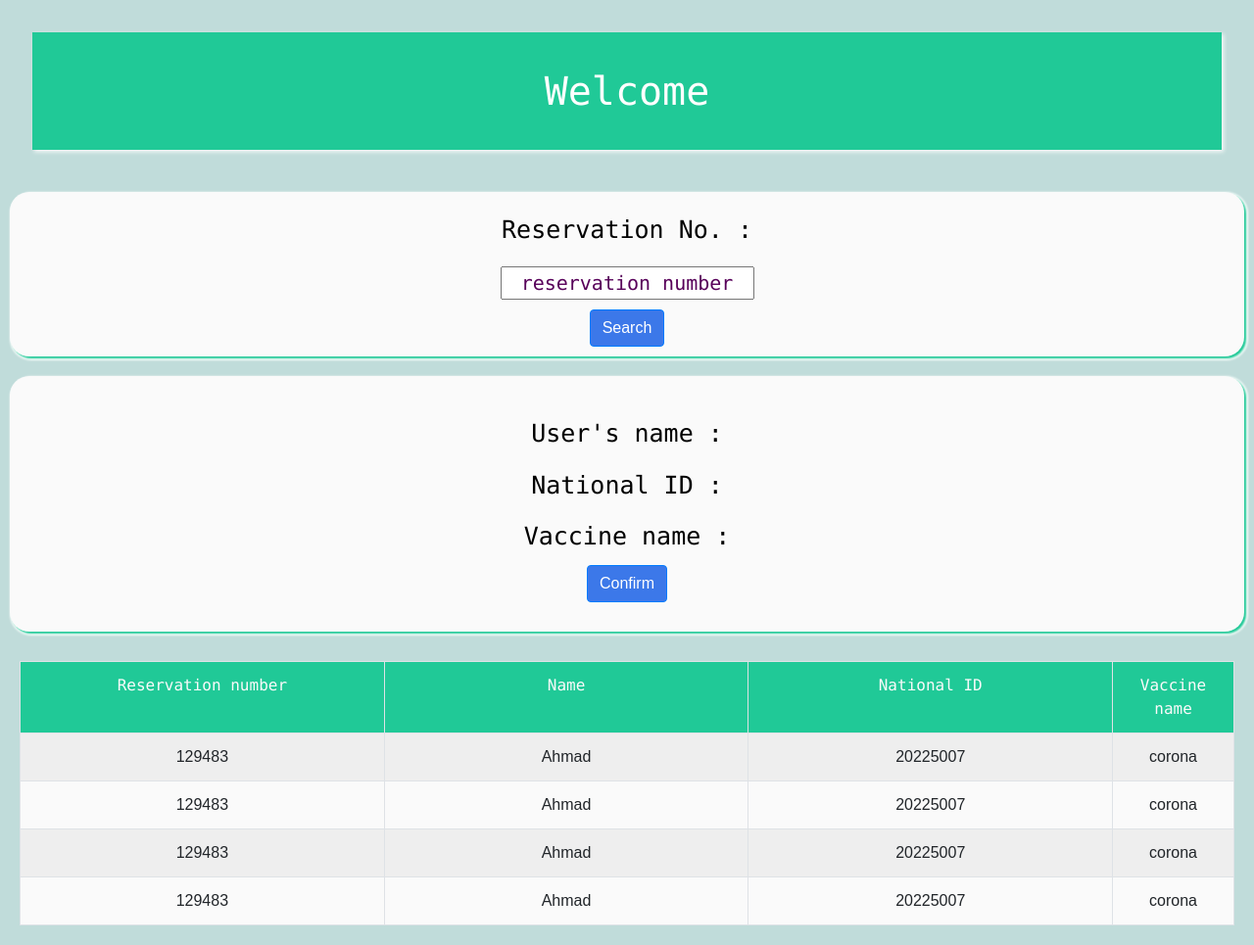
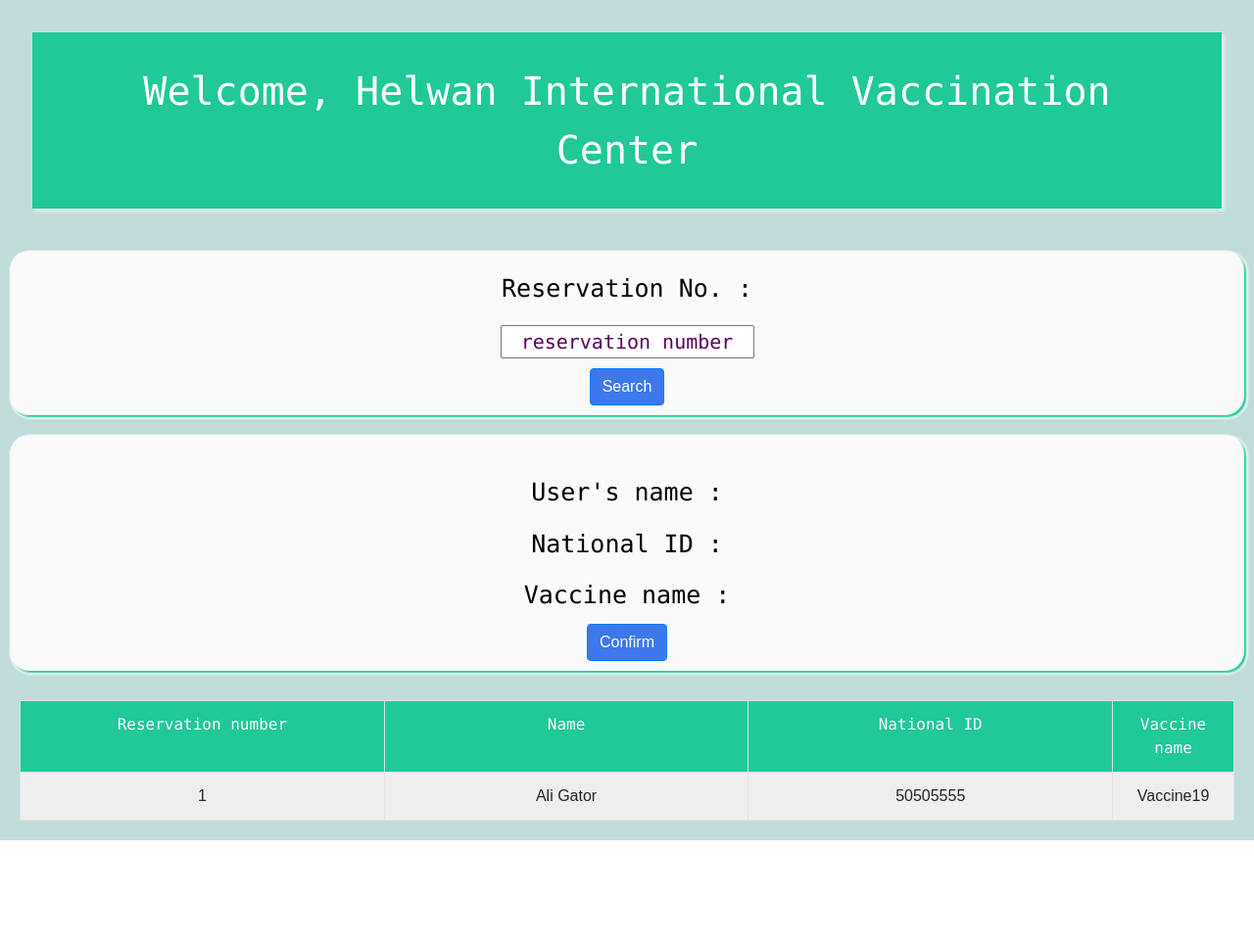
Before and after one commit to SIGMazer/Vaccination-Center, a PHP site: page /vaccination-center/View/vaccination_center_panel.php in a window 1280 px wide. Shown: the whole page at 98% size. After the commit the page ends 858 px from the top, so only its background shows below. Run offline with PHP 8.4, Linux system fonts and the light colour scheme; the visitor is signed in with stand-in values (Sample User, id 1); data comes from the database, SQL or seed files in the repository; both versions use the stored data as it was after the commit.

Commit message:
Fixes & Updates

```diff
--- a/Model/VaccinationCenterModel.php
+++ b/Model/VaccinationCenterModel.php
@@ -9,7 +9,8 @@
     function __construct() {
         include_once'../Include/DatabaseClass.php';
         $this->db = new database();
-        $data = $this->db->select('select * from vaccinationcenter where UserID = "$_SESSION["type"]"');
+        session_start();
+        $data = $this->db->select("select * from vaccinationcenter where UserID = {$_SESSION['id']}");
         $this->name = $data['Name'];
         $this->contactNum = $data['ContactNum'];
     }
@@ -21,19 +22,15 @@
 
 
     function  listReservations(){
-        $query = "select nationalID as 'Vaccine User National ID', vaccineuser.Name as 'Name Of Receiver',
-                                    vaccinereservation.ID as 'Reservation Number', vaccine.Name as 'Vaccine Name' from vaccineuser
-                                    inner join vaccinereservation on vaccineuser.nationalID = vaccinereservation.ID
-                                    inner join vaccine on vaccine.ID = vaccinereservation.VaccineID
-                                    where vaccinereservation.Center_ContactNum = {$this->contactNum} AND Date = CURDATE()";
+        $query = "SELECT vaccineuser.Name as 'Name', vaccinereservation.User_NationalID as 'NationalID', vaccine.Name as 'Vaccine', vaccinereservation.ID as 'resNumber' FROM vaccinereservation INNER JOIN vaccineuser ON vaccineuser.NationalID = vaccinereservation.User_NationalID INNER JOIN vaccine ON vaccine.ID = vaccinereservation.VaccineID WHERE vaccinereservation.Center_ContactNum = {$this->contactNum} AND vaccinereservation.Date = CURRENT_DATE";
         $list = $this->db->display($query);
         $resCount = $this->db->check($query);
         for ($x = 0; $x < $resCount; $x++) {
             echo "<tr>";
-            echo "<td>" . $list[$x]['Vaccine User National ID'] . "</td>";
-            echo "<td>" . $list[$x]['Name Of Receiver'] . "</td>";
-            echo "<td>" . $list[$x]['Reservation Number'] . "</td>";
-            echo "<td>" . $list[$x]['Vaccine Name'] . "</td>";
+            echo "<td>" . $list[$x]['resNumber'] . "</td>";
+            echo "<td>" . $list[$x]['Name'] . "</td>";
+            echo "<td>" . $list[$x]['NationalID'] . "</td>";
+            echo "<td>" . $list[$x]['Vaccine'] . "</td>";
             echo "</tr>";
         }
     }
--- a/View/vaccination_center_panel.php
+++ b/View/vaccination_center_panel.php
@@ -1,3 +1,6 @@
+<?php
+include "../Controller/VaccinationCenterController.php"
+?>
 <!DOCTYPE html>
 <html lang="en">
 <head>
@@ -9,7 +12,7 @@
 <body>
 <div class="row">
     <div class="col-12">
-        <div class="cardhead"><h>Welcome</h></div>
+        <div class="cardhead"><h>Welcome, <?php echo $modelInstance->getName(); ?></h></div>
     </div>
 </div>
 
@@ -17,7 +20,7 @@
 
     <div class="col">
         <div class="cardbody">
-            <form action="" method="post">
+            <form action="../Controller/VaccinationCenterController.php" method="post">
                 <p>Reservation No. : </p>
                 <p><input  type="text" name="res_no" placeholder="reservation number"></p>
                 <input type="submit" value="Search" name="res_find" class="btn btn-primary">
@@ -29,20 +32,16 @@
     <div class="col">
         <div class="cardbody">
             <p>
-            <form action="" method="post">
+            <form action="../Controller/VaccinationCenterController.php" method="post">
                 <p class="card-text">User's name : </p>
                 <p class="card-text">National ID :</p>
                 <p class="card-text">Vaccine name : </p>
                 <input type="submit" name="res_confirm" value="Confirm" class="btn btn-primary">
             </form>
-            </p>
+            </>
         </div>
     </div>
 </div>
-
-
-
-
 
 <div class="row">
     <div class="col">
@@ -58,42 +57,9 @@
                     <th>Vaccine name</th>
                 </tr>
 
-                <tr>
-                    <td>129483</td>
-
-                    <td>Ahmad</td>
-
-                    <td>20225007</td>
-
-                    <td>corona</td>
-                </tr>
-                <tr>
-                    <td>129483</td>
-
-                    <td>Ahmad</td>
-
-                    <td>20225007</td>
-
-                    <td>corona</td>
-                </tr>
-                <tr>
-                    <td>129483</td>
-
-                    <td>Ahmad</td>
-
-                    <td>20225007</td>
-
-                    <td>corona</td>
-                </tr>
-                <tr>
-                    <td>129483</td>
-
-                    <td>Ahmad</td>
-
-                    <td>20225007</td>
-
-                    <td>corona</td>
-                </tr>
+                <?php
+                $modelInstance->listReservations();
+                ?>
             </table>
         </div>
     </div>
```
Also changed, not shown: Include/vacdb.sql (+60 -17 lines).
